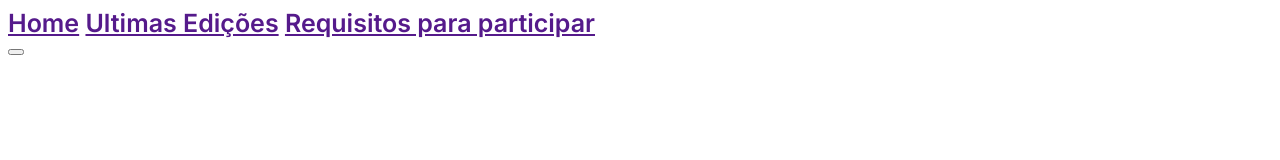
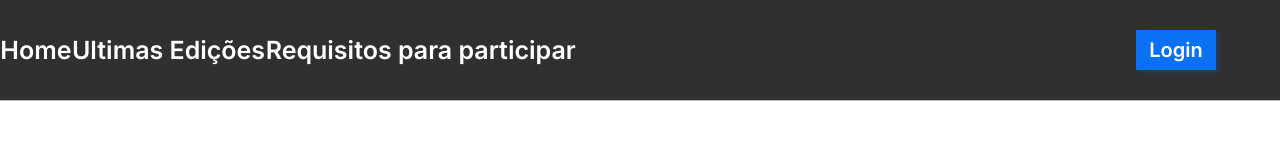
Before and after one commit to guilherme-schumann/bootcamp-dnc, a plain HTML site: page index.html in a window 1280 px wide. Drawn offline with Linux system fonts and the light colour scheme.

Commit message:
Criação do style.css no menu

```diff
--- a/index.html
+++ b/index.html
@@ -11,13 +11,13 @@
     <title>Bootcamp DNC</title>
 </head>
 <body>
-    <nav>
+    <nav id="principal">
         <div id="menu">
             <a href="">Home</a>
             <a href="">Ultimas Edições</a>
             <a href="">Requisitos para participar</a>
         </div>
-        <button></button>
+        <button>Login</button>
     </nav>
 
 </body>
--- a/style.css
+++ b/style.css
@@ -1,4 +1,45 @@
+body{
+    margin:0px;
+    padding:0px;
+}
+
 #menu{
+    display: flex;
+    width: 45%;
+    justify-content: space-around;
+    align-items: center;
+    margin-right: 5%;
+}
+
+
+#principal{
+    display: flex;
+    width: 100%;
+    height: 100px;
+    background-color: #303030;
+    justify-content: space-between;
+    align-items: center;
+    border-bottom: 1px solid #BABABA;
+}
+
+#principal button{
+    margin-right: 5%;
+    width: 80px;
+    height: 40px;
+    border: 0px;
+    background: #0C70F2;
+    box-shadow: 3px 2px 4px rgba(12, 112, 242, 0.25);
+    text-align: center;
+    font-family: 'Inter';
+    font-style: normal;
+    font-weight: 600;
+    font-size: 20px;
+    line-height: 24px;
+    color: #FFFFFF;
+    cursor: pointer;
+}
+
+#principal a{
     font-family: 'Inter';
     font-style: normal;
     font-weight: 600;
@@ -7,3 +48,7 @@
     color: #FFFFFF;
     text-decoration: none;
 }
+
+    #principal a:hover{
+        color: #ccc;
+    }
```
